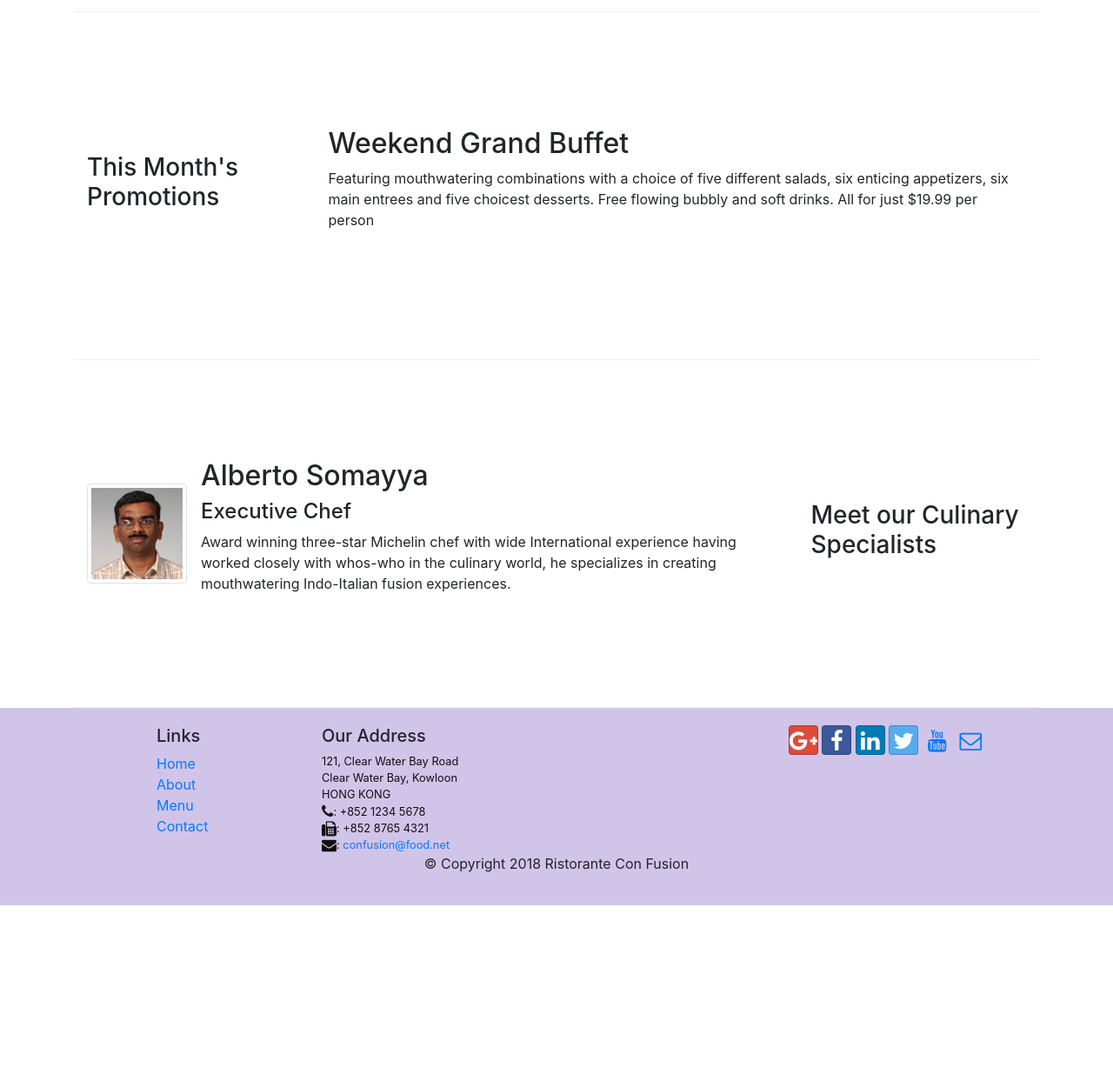
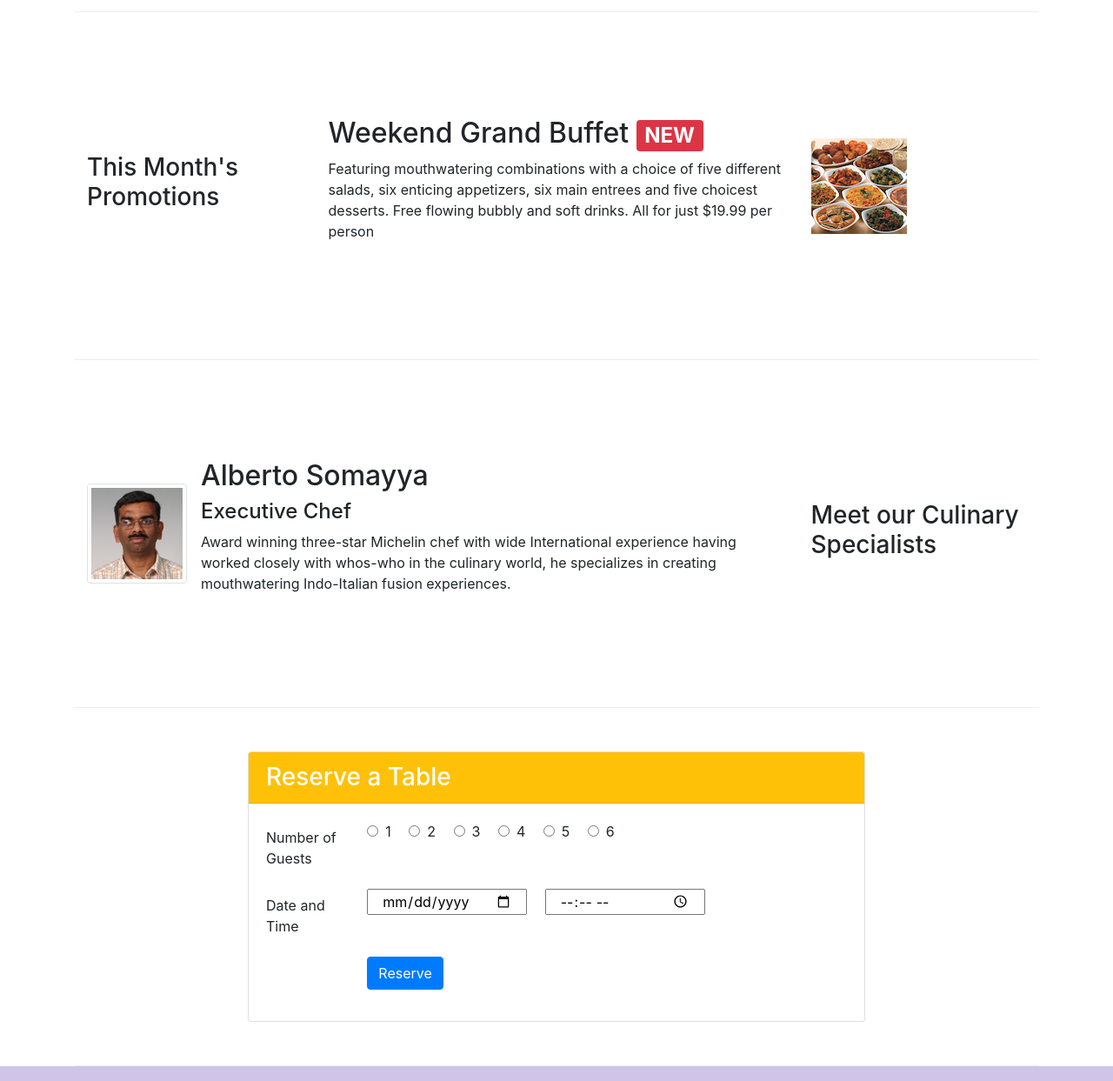
Before and after one commit to evolvingg/testingpurpose, a website: page index.html in a window 1280 px wide. Shown: the part 720-1963 px from the top of the page at 87% size. Before the commit the page ends 1761 px from the top, so only its background shows below. Drawn offline with nearby package versions, Linux system fonts and the light colour scheme.

Commit message:
exercise

```diff
--- a/index.html
+++ b/index.html
@@ -56,8 +56,13 @@
 
                     <p>We take inspiration from the World's best cuisines, and create a unique fusion experience. Our lipsmacking creations will tickle your culinary senses!</p>
                 </div>
-                <div class="col-12 col-sm align-self-center">
+                <div class="col-12 col-sm-3 align-self-center">
                     <img src="img/logo.png" class="img-fluid"/>
+                </div>
+                <div class="col-12 col-sm-3 align-self-center">
+                    <a href="#card-form">
+                        <button type="submit" class="btn col-12 bg-warning text-dark">Reserve Table</button>
+                    </a>
                 </div>
             </div>
         </div>
@@ -89,9 +94,12 @@
             <div class="col-12 col-sm-4 col-md-3">
                 <h3>This Month's Promotions</h3>
             </div>
-            <div class="col-12 col-sm-8 col-md-9">
-                <h2>Weekend Grand Buffet</h2>
-                <p>Featuring mouthwatering combinations with a choice of five different salads, six enticing appetizers, six main entrees and five choicest desserts. Free flowing bubbly and soft drinks. All for just $19.99 per person </p>
+            <div class="col-6 col-sm-5 col-md-6">
+                <h2>Weekend Grand Buffet <span class="badge badge-danger">NEW</span></h2>
+                <p class="d-none d-sm-block">Featuring mouthwatering combinations with a choice of five different salads, six enticing appetizers, six main entrees and five choicest desserts. Free flowing bubbly and soft drinks. All for just $19.99 per person </p>
+            </div>
+            <div class="col-6 col-sm-3 col-md-3 align-self-center">
+                <img src="img/buffet.png" class="img-fluid"/>
             </div>
         </div>
 
@@ -108,6 +116,43 @@
                         <h4>Executive Chef</h4>
                         <p>Award winning three-star Michelin chef with wide International experience having worked closely with whos-who in the culinary world, he specializes in creating mouthwatering Indo-Italian fusion experiences. </p>
                     </div>
+                </div>
+            </div>
+        </div>
+
+        <div class="row row-content align-items-center mr-auto">
+            <div class="col-12 col-md-8 offset-md-2">
+                <div class="card" id="card-form">
+                    <h3 class="card-header bg-warning text-white">Reserve a Table</h3>
+                    <form class="card-body">
+                        <div class="form-group row">
+                            <label for="no-of" class="col-md-2 col-form-label">Number of Guests</label>
+                            <div class="col-md-10 align-self-baseline">
+                                <input type="radio" name="no-of" value="1" class="mr-2"/><span class="mr-3">1</span>
+                                <input type="radio" name="no-of" value="2" class="mr-2"/><span class="mr-3">2</span>
+                                <input type="radio" name="no-of" value="3" class="mr-2"/><span class="mr-3">3</span>
+                                <input type="radio" name="no-of" value="4" class="mr-2"/><span class="mr-3">4</span>
+                                <input type="radio" name="no-of" value="5" class="mr-2"/><span class="mr-3">5</span>
+                                <input type="radio" name="no-of" value="6" class="mr-2"/><span class="mr-3">6</span>
+                            </div>
+                        </div>
+                        <div class="form-group row">
+                            <div class="col-md-2">
+                                <label for="date" class="mb-0 col-form-label">
+                                    Date and Time
+                                </label>
+                            </div>
+                            <div class="col-md-10 align-self-baseline">
+                                <input type="date" name="date" placeholder="Date" class="col-12 col-md-4 mr-3"/>
+                                <input type="time" name="time" placeholder="Time" class="col-12 col-md-4"/>
+                            </div>
+                        </div>
+                        <div class="form-group row">
+                            <div class="offset-md-2 col-md-10">
+                                <button type="submit" class="btn btn-primary">Reserve</button>
+                            </div>
+                        </div>
+                    </form>
                 </div>
             </div>
         </div>
```
Also changed, not shown: contactus.html (line endings or trailing spaces).
